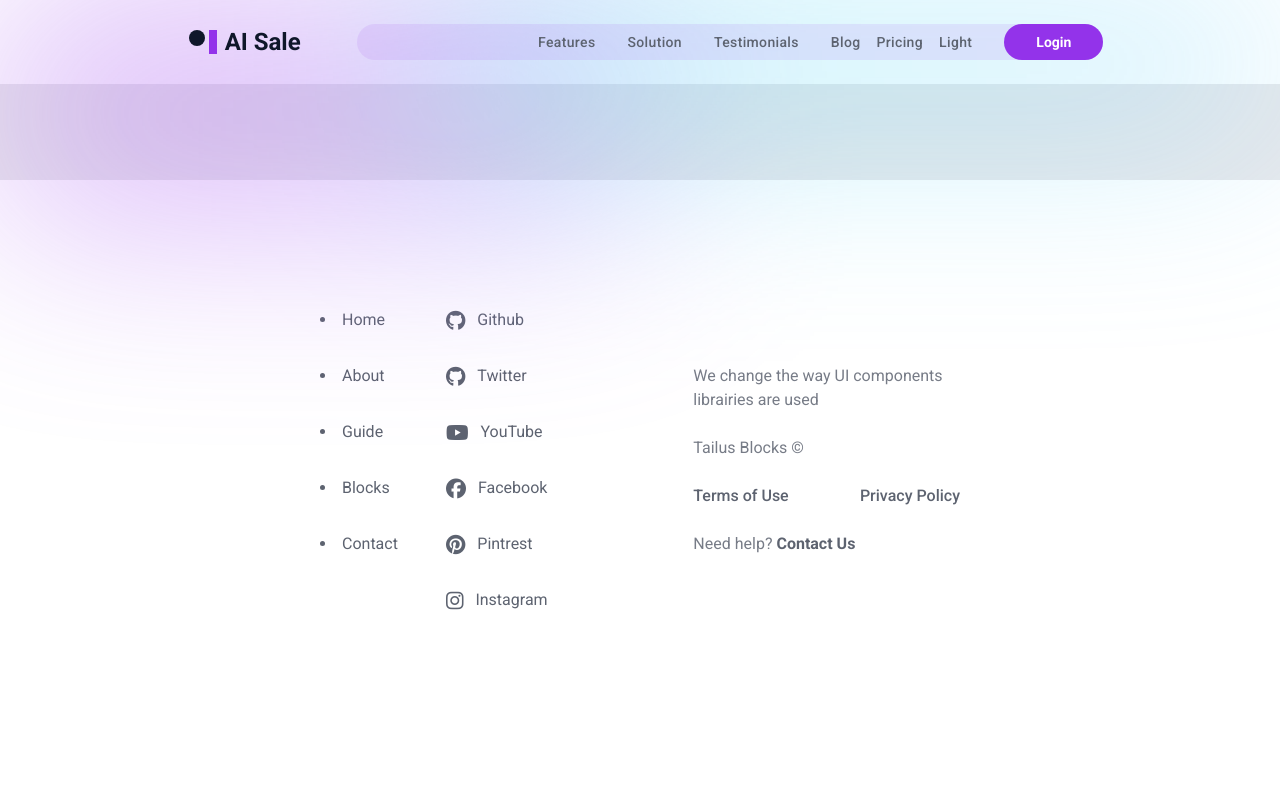
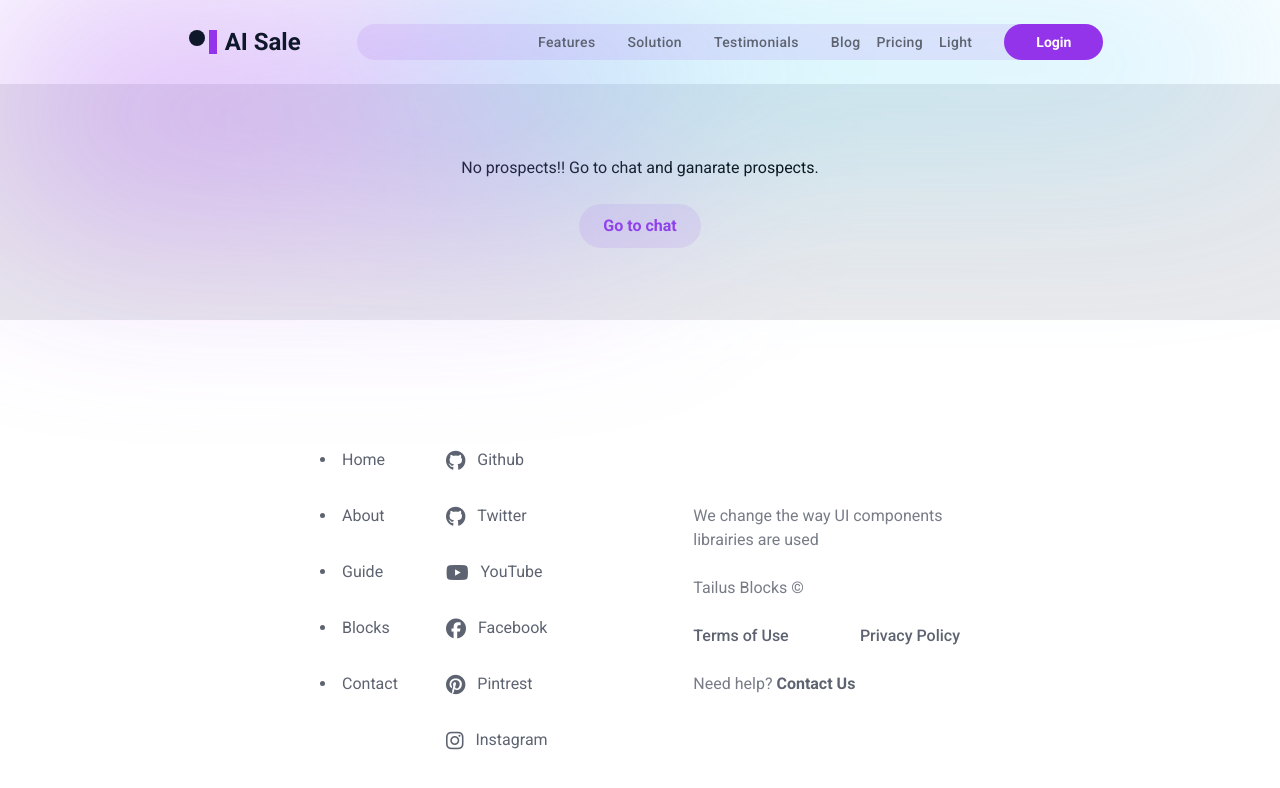
Before and after one commit to 0mer-Ashraf-ML/aisales, an Angular app: page /prospects in a window 1280 px wide. Shown: the top 788 px of the page. Built offline with nearby package versions, Linux system fonts and the light colour scheme.

Commit message:
Add Display in Prospect

```diff
--- a/src/app/pages/chatbot/chatbot.component.ts
+++ b/src/app/pages/chatbot/chatbot.component.ts
@@ -147,9 +147,7 @@ export class ChatbotComponent implements OnInit, AfterViewChecked {
           this.prospects = data.prospect_output;
           if(this.prospects != null)
           {
-            console.log(this.prospects);
             this.prospectsStore.setProspects(data.prospect_output.results);
-            console.log(this.prospectsStore.prospects());
             this.router.navigate(["/prospects"]);
           }
           this.loading = false;
--- a/src/app/pages/prospects/prospects.component.html
+++ b/src/app/pages/prospects/prospects.component.html
@@ -1,4 +1,8 @@
 <section class="px-[4%] py-12 bg-gray-100 dark:bg-black antialiased">
+  <div *ngIf="!prospects" class="flex flex-col gap-6 items-center py-6">
+    No prospects!! Go to chat and ganarate prospects.
+    <app-cbutton2 btnText="Go to chat" routerLink="/chatbot"></app-cbutton2>
+  </div>
     <div class="grid grid-cols-1 sm:grid-cols-2 lg:grid-cols-3 gap-6">
       <div
         *ngFor="let prospect of prospects"
--- a/src/app/pages/prospects/prospects.component.ts
+++ b/src/app/pages/prospects/prospects.component.ts
@@ -1,11 +1,12 @@
 import { CommonModule } from '@angular/common';
 import { Component, OnInit } from '@angular/core';
 import { ProspectsStore } from '../../store/prospects.store';
+import { Cbutton2Component } from '../../components/cbutton2/cbutton2.component';
 
 @Component({
   selector: 'app-prospects',
   standalone: true,
-  imports: [CommonModule],
+  imports: [CommonModule, Cbutton2Component],
   templateUrl: './prospects.component.html',
 })
 export class ProspectsComponent implements OnInit {
```
